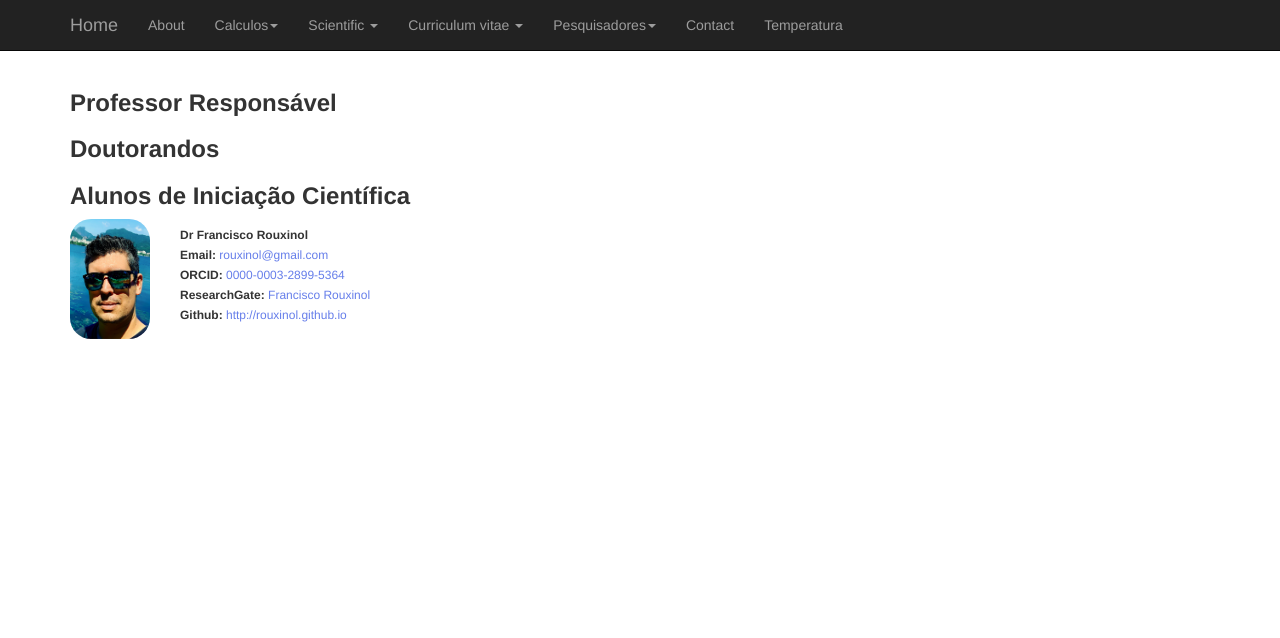
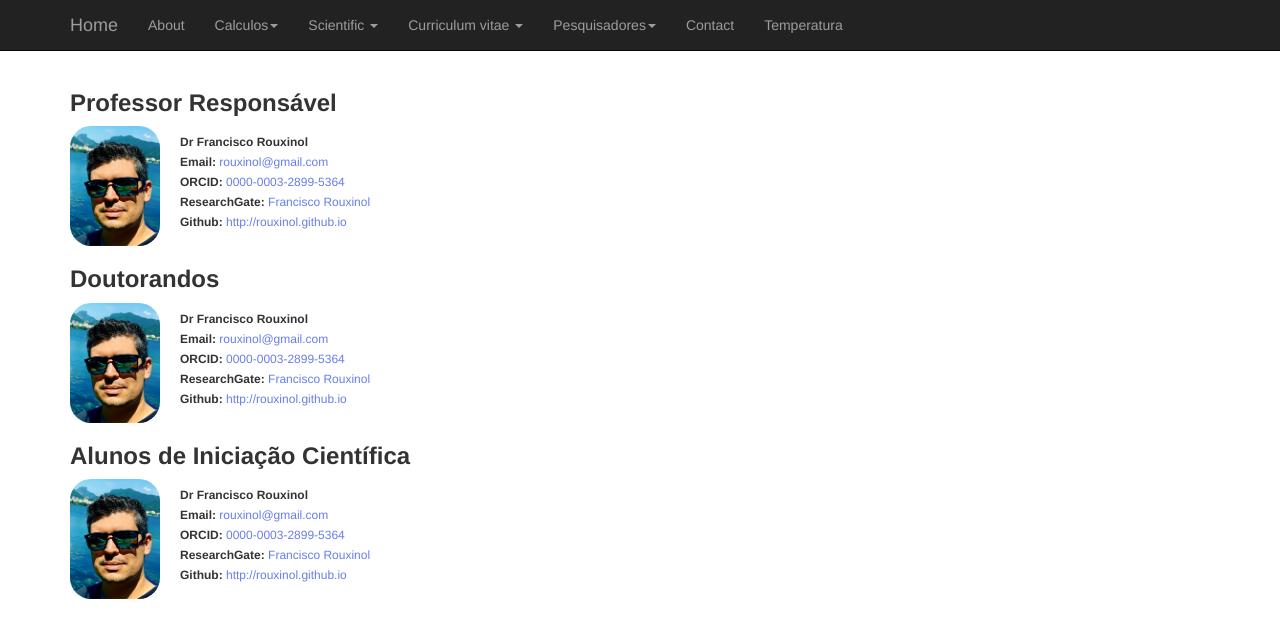
Before and after one commit to Rouxinol-Research-Lab/Rouxinol-Research-Lab.github.io, a Jekyll site: the page built from pesquisadores_atuais.html, in a window 1280 px wide. Shown: the top 638 px of the page. Built offline with Jekyll 4.4.1, drawn with Linux system fonts in a browser that asks for light colours; Markdown is read by kramdown in place of the engine named in the settings.

Commit message:
tesing research page design

```diff
--- a/pesquisadores_atuais.html
+++ b/pesquisadores_atuais.html
@@ -8,7 +8,7 @@
         <tr>
             <td width="90">
                 <a>
-                <img decoding="async" class="alignleft size-full wp-image-76" src="imagens/rouxinol-750x1021.png" alt="people" style="border-radius: 21px;" width="80" height="120">
+                <img decoding="async" class="alignleft size-full wp-image-76" src="imagens/rouxinol-750x1021.png" alt="people" style="border-radius: 21px;" width="90" height="120">
                 </a>
             </td>
             <td>
@@ -22,15 +22,51 @@
             </td>
         </tr>
     </tbody>
+</table>
 
 <h3 class="left-center mb15-1920 mt30-1920 color000"><strong>Doutorandos</strong></h3>
-
+<table style="width: 100%;" border="0">
+    <tbody>
+        <tr>
+            <td width="90">
+                <a>
+                <img decoding="async" class="alignleft size-full wp-image-76" src="imagens/rouxinol-750x1021.png" alt="people" style="border-radius: 21px;" width="90" height="120">
+                </a>
+            </td>
+            <td>
+               <div style="font-size: 1.2rem; line-height: 1.0;padding-left: 20px;">
+                <p style="margin-bottom: 0.8rem;"><strong>Dr Francisco Rouxinol</strong></p>
+                <p style="margin-bottom: 0.8rem;"><strong>Email:</strong> <a href="mailto:rouxinol@gmail.com" style="color: #667eea; text-decoration: none;">rouxinol@gmail.com</a></p>
+                <p style="margin-bottom: 0.8rem;"><strong>ORCID:</strong> <a href="https://orcid.org/0000-0003-2899-5364" target="_blank" rel="noopener" style="color: #667eea; text-decoration: none;">0000-0003-2899-5364</a></p>
+                <p style="margin-bottom: 0.8rem;"><strong>ResearchGate:</strong> <a href="https://www.researchgate.net/profile/Francisco_Rouxinol" target="_blank" rel="noopener" style="color: #667eea; text-decoration: none;">Francisco Rouxinol</a></p>
+                <p style="margin-bottom: 0.8rem;"><strong>Github:</strong> <a href="http://rouxinol.github.io" target="_blank" rel="noopener" style="color: #667eea; text-decoration: none;">http://rouxinol.github.io</a></p>
+            </div>
+            </td>
+        </tr>
+    </tbody>
+</table>
 
 
 
 <h3 class="left-center mb15-1920 mt30-1920 color000"><strong>Alunos de Iniciação Científica</strong></h3>
 
-
-
-
+<table style="width: 100%;" border="0">
+    <tbody>
+        <tr>
+            <td width="90">
+                <a>
+                <img decoding="async" class="alignleft size-full wp-image-76" src="imagens/rouxinol-750x1021.png" alt="people" style="border-radius: 21px;" width="90" height="120">
+                </a>
+            </td>
+            <td>
+               <div style="font-size: 1.2rem; line-height: 1.0;padding-left: 20px;">
+                <p style="margin-bottom: 0.8rem;"><strong>Dr Francisco Rouxinol</strong></p>
+                <p style="margin-bottom: 0.8rem;"><strong>Email:</strong> <a href="mailto:rouxinol@gmail.com" style="color: #667eea; text-decoration: none;">rouxinol@gmail.com</a></p>
+                <p style="margin-bottom: 0.8rem;"><strong>ORCID:</strong> <a href="https://orcid.org/0000-0003-2899-5364" target="_blank" rel="noopener" style="color: #667eea; text-decoration: none;">0000-0003-2899-5364</a></p>
+                <p style="margin-bottom: 0.8rem;"><strong>ResearchGate:</strong> <a href="https://www.researchgate.net/profile/Francisco_Rouxinol" target="_blank" rel="noopener" style="color: #667eea; text-decoration: none;">Francisco Rouxinol</a></p>
+                <p style="margin-bottom: 0.8rem;"><strong>Github:</strong> <a href="http://rouxinol.github.io" target="_blank" rel="noopener" style="color: #667eea; text-decoration: none;">http://rouxinol.github.io</a></p>
+            </div>
+            </td>
+        </tr>
+    </tbody>
 </table>
```
